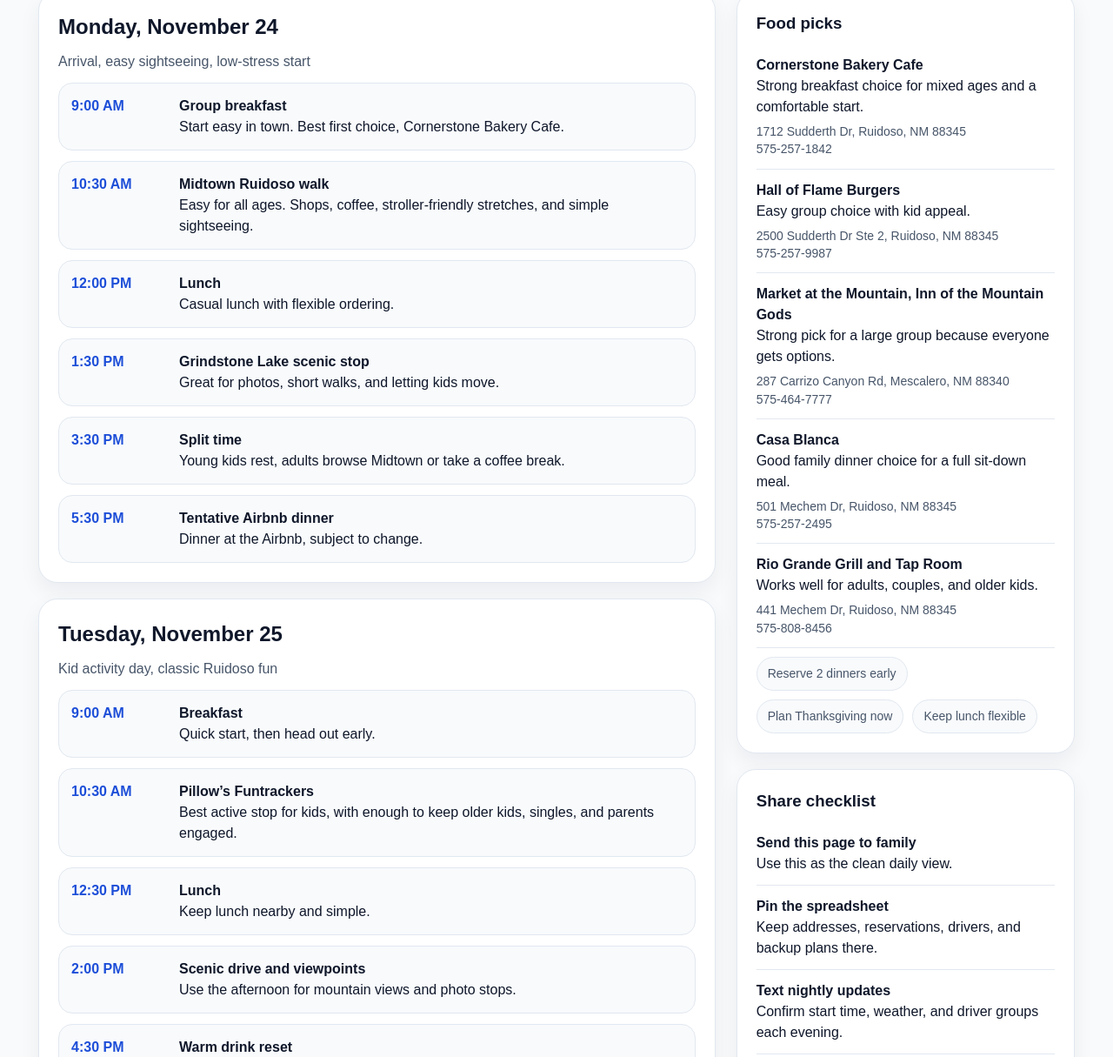
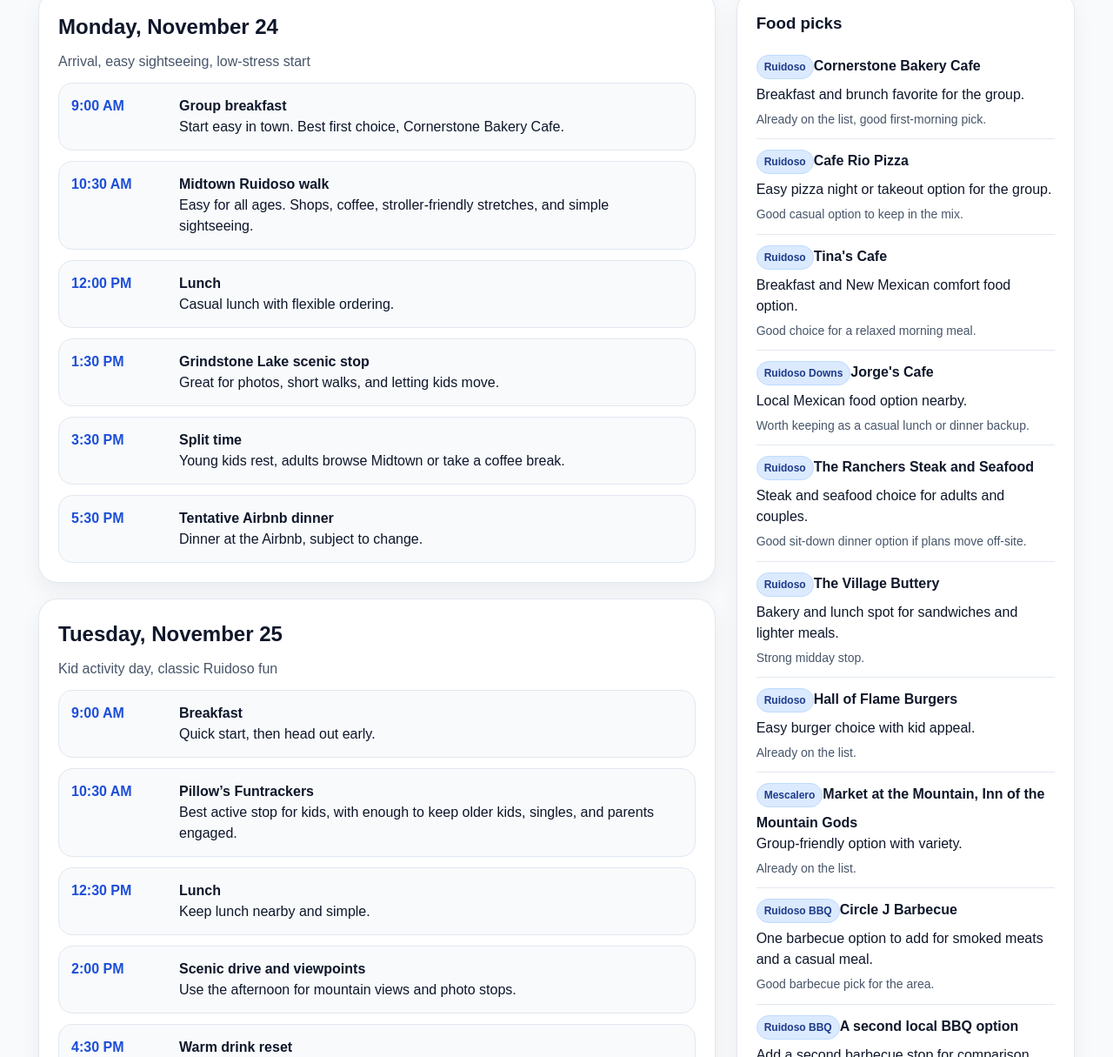
Before and after one commit to JamesJones4301/ruidoso-family-trip, a website: page index.html in a window 1280 px wide. Shown: the part 1289-2504 px from the top of the page at 87% size. Drawn offline with Linux system fonts and the light colour scheme.

Commit message:
Add more food picks requested by user

```diff
--- a/index.html
+++ b/index.html
@@ -222,6 +222,17 @@
       border-bottom: 1px solid var(--line);
     }
     .food-item:last-child, .share-item:last-child { border-bottom: 0; }
+    .food-tag {
+      display: inline-block;
+      font-size: 12px;
+      font-weight: 700;
+      color: #1e3a8a;
+      background: #dbeafe;
+      border: 1px solid #bfdbfe;
+      border-radius: 999px;
+      padding: 4px 8px;
+      margin-bottom: 6px;
+    }
     .contact {
       color: var(--muted);
       font-size: 14px;
@@ -395,15 +406,23 @@
       <aside>
         <section class="card side-card">
           <h3>Food picks</h3>
-          <div class="food-item"><strong>Cornerstone Bakery Cafe</strong><br>Strong breakfast choice for mixed ages and a comfortable start.<div class="contact">1712 Sudderth Dr, Ruidoso, NM 88345<br>575-257-1842</div></div>
-          <div class="food-item"><strong>Hall of Flame Burgers</strong><br>Easy group choice with kid appeal.<div class="contact">2500 Sudderth Dr Ste 2, Ruidoso, NM 88345<br>575-257-9987</div></div>
-          <div class="food-item"><strong>Market at the Mountain, Inn of the Mountain Gods</strong><br>Strong pick for a large group because everyone gets options.<div class="contact">287 Carrizo Canyon Rd, Mescalero, NM 88340<br>575-464-7777</div></div>
-          <div class="food-item"><strong>Casa Blanca</strong><br>Good family dinner choice for a full sit-down meal.<div class="contact">501 Mechem Dr, Ruidoso, NM 88345<br>575-257-2495</div></div>
-          <div class="food-item"><strong>Rio Grande Grill and Tap Room</strong><br>Works well for adults, couples, and older kids.<div class="contact">441 Mechem Dr, Ruidoso, NM 88345<br>575-808-8456</div></div>
+          <div class="food-item"><span class="food-tag">Ruidoso</span><strong>Cornerstone Bakery Cafe</strong><br>Breakfast and brunch favorite for the group.<div class="contact">Already on the list, good first-morning pick.</div></div>
+          <div class="food-item"><span class="food-tag">Ruidoso</span><strong>Cafe Rio Pizza</strong><br>Easy pizza night or takeout option for the group.<div class="contact">Good casual option to keep in the mix.</div></div>
+          <div class="food-item"><span class="food-tag">Ruidoso</span><strong>Tina's Cafe</strong><br>Breakfast and New Mexican comfort food option.<div class="contact">Good choice for a relaxed morning meal.</div></div>
+          <div class="food-item"><span class="food-tag">Ruidoso Downs</span><strong>Jorge's Cafe</strong><br>Local Mexican food option nearby.<div class="contact">Worth keeping as a casual lunch or dinner backup.</div></div>
+          <div class="food-item"><span class="food-tag">Ruidoso</span><strong>The Ranchers Steak and Seafood</strong><br>Steak and seafood choice for adults and couples.<div class="contact">Good sit-down dinner option if plans move off-site.</div></div>
+          <div class="food-item"><span class="food-tag">Ruidoso</span><strong>The Village Buttery</strong><br>Bakery and lunch spot for sandwiches and lighter meals.<div class="contact">Strong midday stop.</div></div>
+          <div class="food-item"><span class="food-tag">Ruidoso</span><strong>Hall of Flame Burgers</strong><br>Easy burger choice with kid appeal.<div class="contact">Already on the list.</div></div>
+          <div class="food-item"><span class="food-tag">Mescalero</span><strong>Market at the Mountain, Inn of the Mountain Gods</strong><br>Group-friendly option with variety.<div class="contact">Already on the list.</div></div>
+          <div class="food-item"><span class="food-tag">Ruidoso BBQ</span><strong>Circle J Barbecue</strong><br>One barbecue option to add for smoked meats and a casual meal.<div class="contact">Good barbecue pick for the area.</div></div>
+          <div class="food-item"><span class="food-tag">Ruidoso BBQ</span><strong>A second local BBQ option</strong><br>Add a second barbecue stop for comparison and backup planning.<div class="contact">You mentioned two BBQ places. This keeps the slot visible until we lock the exact second name.</div></div>
+          <div class="food-item"><span class="food-tag">El Paso stop</span><strong>Track One</strong><br>El Paso stopover option, not in Ruidoso.<div class="contact">Good for a travel-day meal.</div></div>
+          <div class="food-item"><span class="food-tag">El Paso stop</span><strong>Cattleman's</strong><br>El Paso-area steakhouse option, not in Ruidoso.<div class="contact">Better for a planned stop than a quick meal.</div></div>
+          <div class="food-item"><span class="food-tag">El Paso sushi</span><strong>All-you-can-eat sushi option</strong><br>Add a travel-stop sushi choice in El Paso, since that is more likely than Ruidoso.<div class="contact">Best kept as an El Paso stopover option for now.</div></div>
           <div class="pill-row">
-            <span class="pill">Reserve 2 dinners early</span>
-            <span class="pill">Plan Thanksgiving now</span>
-            <span class="pill">Keep lunch flexible</span>
+            <span class="pill">More local picks added</span>
+            <span class="pill">2 BBQ spots tracked</span>
+            <span class="pill">El Paso stops separated</span>
           </div>
         </section>
 
```
